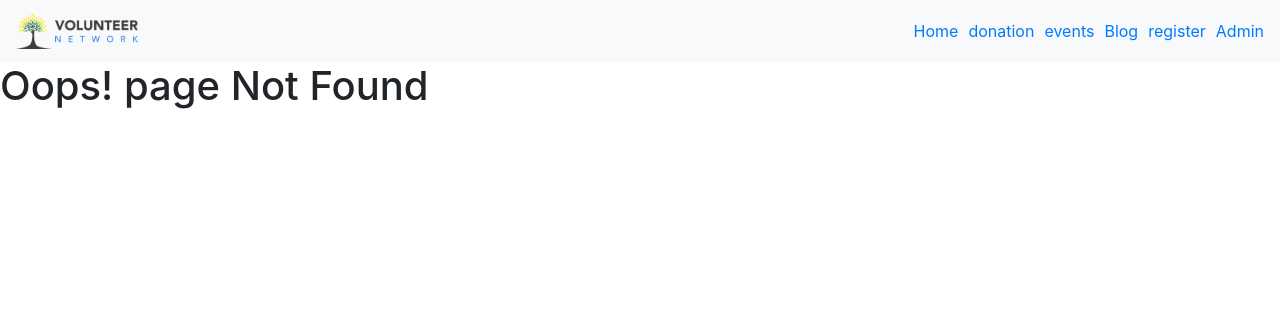
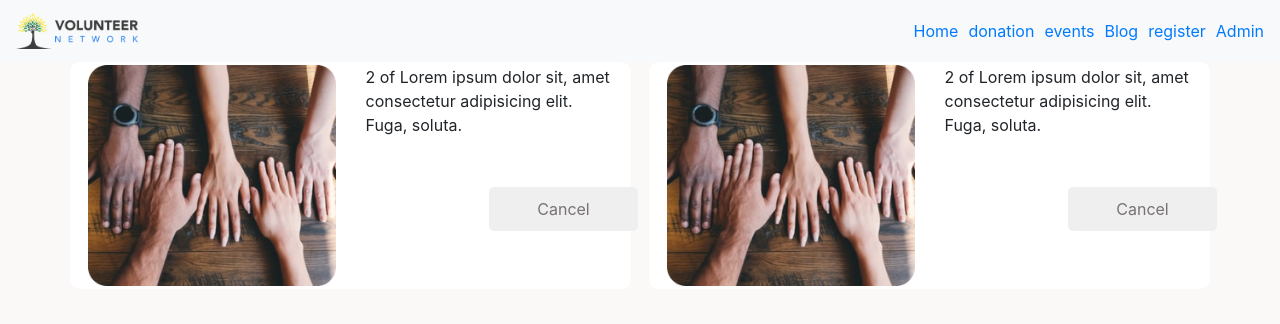
Before and after one commit to abu-sayed-1/volunteer-network, a React (Create React App) app: page /eventTasks in a window 1280 px wide. Before the commit this address had no page. Shown: the top 324 px of the page. Built offline with nearby package versions, Linux system fonts and the light colour scheme.

Commit message:
Event Tasks Child

```diff
--- a/src/App.js
+++ b/src/App.js
@@ -11,13 +11,14 @@ import PageNotFound from './components/PageNotFound/PageNotFound';
 import Login from './components/Login/Login';
 import Register from './components/Register/Register';
 import PrivateRoute from './components/PrivateRoute/PrivateRoute';
+import EventTasks from './components/EventTasks/EventTasks';
 
 export const UserContext = createContext();
 
 function App() {
-  const [loggedInUser,setLoggedInUser] = useState([])
+  const [loggedInUser, setLoggedInUser] = useState([])
   return (
-    <UserContext.Provider value={[loggedInUser,setLoggedInUser]}>
+    <UserContext.Provider value={[loggedInUser, setLoggedInUser]}>
       <Router>
         <Header />
         <Switch>
@@ -36,12 +37,15 @@ function App() {
           <PrivateRoute path="/registerId/:id">
             <Register />
           </PrivateRoute>
+          <Route path="/eventTasks">
+            <EventTasks />
+          </Route>
           <Route path="*">
             <PageNotFound />
           </Route>
         </Switch>
       </Router>
-      </UserContext.Provider>
+    </UserContext.Provider>
   );
 }
 
--- /dev/null
+++ b/src/components/EventTasks/EventTasks.js
@@ -0,0 +1,12 @@
+import React from 'react';
+import EventTasksChild from './EventTasksChild';
+
+const EventTasks = () => {
+  return (
+    <div className='container'>
+      <EventTasksChild></EventTasksChild>
+    </div>
+  );
+};
+
+export default EventTasks;
--- /dev/null
+++ b/src/components/EventTasks/EventTasksChild.css
@@ -0,0 +1,37 @@
+body{
+    background-color: rgba(240, 228, 228, 0.253);
+}
+
+.EventTasksChild_container{
+  display: flex;
+}
+
+.EventTasksChild_container img{
+  width: 100%;
+}
+
+.row_container{
+  border-radius:10px;
+  padding: 3px;
+  background-color: rgb(255, 255, 255);
+}
+
+.row_1{
+    margin-right: 9px;
+}
+
+.row_2{
+    margin-left: 9px;
+}
+
+.row_container button{
+  position: relative;
+  margin-top: 50px;
+  left: 50%;
+  width: 60%;
+  height: 20%;
+  border: none;
+  outline: none;
+  border-radius: 5px;
+  color: rgba(99, 92, 92, 0.856);
+}
--- /dev/null
+++ b/src/components/EventTasks/EventTasksChild.js
@@ -0,0 +1,29 @@
+import React from 'react';
+import { Row, Col } from 'react-bootstrap'
+import EventTask from "../images/images/extraVolunteer.png"
+import "./EventTasksChild.css"
+
+
+const EventTasksChild = () => {
+    return (
+        <div className="EventTasksChild_container" >
+            <Row className="row_container row_1">
+                <Col><img src={EventTask} alt="" /></Col>
+                <Col>2 of Lorem ipsum dolor sit, amet consectetur adipisicing elit. Fuga, soluta.
+                <br />
+                    <button>Cancel</button>
+                </Col>
+            </Row>
+
+            <Row className="row_container row_2">
+                <Col><img src={EventTask} alt="" /></Col>
+                <Col>2 of Lorem ipsum dolor sit, amet consectetur adipisicing elit. Fuga, soluta.
+                  <br />
+                    <button>Cancel</button>
+                </Col>
+            </Row>
+        </div>
+    );
+};
+
+export default EventTasksChild;
```
